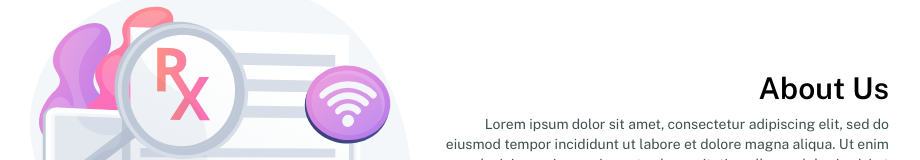
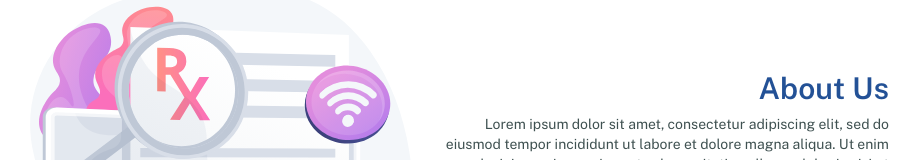
Before and after one commit to eleazarTorres-ect/pharma, a React (Create React App) app: page / in a window 1280 px wide. Shown: the part 1728-1888 px from the top of the page, without its empty margins (199-1119 px from the left). Built offline with nearby package versions, Linux system fonts and the light colour scheme.

Commit message:
Add text color to title in About Us Section

```diff
--- a/src/components/aboutUsSection/RightContainer.jsx
+++ b/src/components/aboutUsSection/RightContainer.jsx
@@ -3,7 +3,7 @@ const RightContainer = () => {
   return (
     <div className="flex flex-wrap content-center w-full lg:w-1/2">
       <div>
-        <div className="public_semibold text-3xl text-center md:text-right">
+        <div className="public_semibold text-pharma-A-400 text-3xl text-center md:text-right">
           About Us
         </div>
 
```
